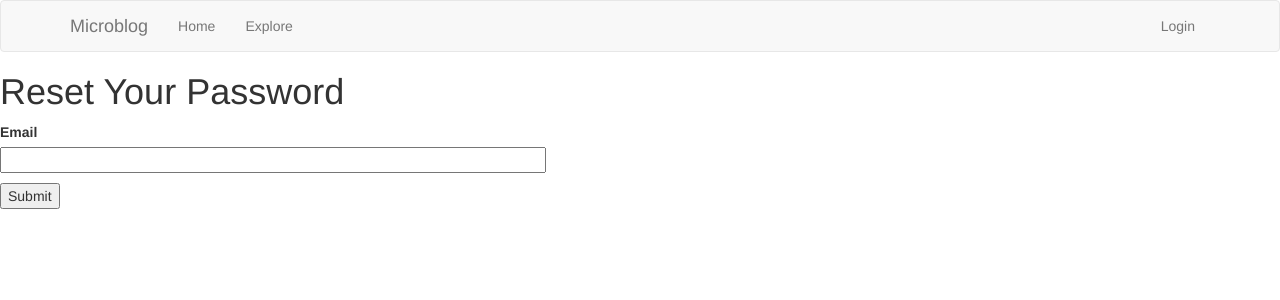
After one commit to lu2905363/my_app, a Flask app: page /reset_password_request in a window 1280 px wide. The commit adds this page. Shown: the top 300 px of the page. Run offline with Flask 2, Linux system fonts and the light colour scheme; some libraries are stand-ins or nearby versions.

Commit message:
Add password-resetting service and email support
Signed-off-by: lu2905363 <lu2905363@gmail.com>

```diff
--- a/app/forms.py
+++ b/app/forms.py
@@ -51,3 +51,14 @@ class EditProfileForm(FlaskForm):
 class PostForm(FlaskForm):
     post = TextAreaField('Write down what you are thinking about below', validators=[DataRequired(), Length(min=1, max=140)])
     submit = SubmitField('Submit')
+
+
+class ResetPasswordRequestForm(FlaskForm):
+    email = StringField('Email', validators=[DataRequired(), Email()])
+    submit = SubmitField('Submit')
+
+
+class ResetPasswordForm(FlaskForm):
+    password = PasswordField('Password', validators=[DataRequired()])
+    password2 = PasswordField('Confirm your password', validators=[DataRequired(), EqualTo('password')])
+    submit = SubmitField('Submit your password-resetting request')
--- a/app/routes.py
+++ b/app/routes.py
@@ -3,7 +3,8 @@ from flask import render_template, flash, redirect, url_for, request
 from flask_login import login_user, logout_user, current_user, login_required
 from werkzeug.urls import url_parse
 from app import app, db
-from app.forms import LoginForm, RegistrationForm, EditProfileForm, PostForm
+from app.forms import LoginForm, RegistrationForm, EditProfileForm, PostForm, ResetPasswordForm, ResetPasswordRequestForm
+from app.email import send_password_reset_email
 from app.models import User, Post
 
 
@@ -141,3 +142,35 @@ def unfollow(username):
     db.session.commit()
     flash('You\'re no longer following {}.'.format(username))
     return redirect(url_for('user', username=username))
+
+
+@app.route('/reset_password_request', methods=['GET', 'POST'])
+def reset_password_request():
+    if current_user.is_authenticated:
+        return redirect(url_for('index'))
+    form = ResetPasswordRequestForm()
+    if form.validate_on_submit():
+        user = User.query.filter_by(email=form.email.data).first()
+        if user:
+            send_password_reset_email(user)
+            flash('Reset mail has been sent. Check your mailbox and follow the instructions please.')
+        else:
+            flash('Invalid email address. Try entering the email address of your logging account.')
+        return redirect(url_for('login'))
+    return render_template('reset_password_request.html', title='Reset your password', form=form)
+
+
+@app.route('/reset_password/<token>', methods=['GET', 'POST'])
+def reset_password(token):
+    if current_user.is_authenticated:
+        return redirect(url_for('index'))
+    user = User.verify_reset_password_token(token)
+    if not user:
+        return redirect(url_for('index'))
+    form = ResetPasswordForm()
+    if form.validate_on_submit():
+        user.set_password(form.password.data)
+        db.session.commit()
+        flash('You have successfully reset your password!')
+        return redirect(url_for('login'))
+    return render_template('reset_password.html', form=form)
--- a/app/templates/login.html
+++ b/app/templates/login.html
@@ -10,4 +10,8 @@
     </div>
     <br>
     <p>New User? <a href="{{ url_for('register') }}">Click to Register!</a></p>
+    <p>
+        Forgot your password?
+        <a href="{{ url_for('reset_password_request') }}">Click to Reset It</a>
+    </p>
 {% endblock %}
--- /dev/null
+++ b/app/templates/reset_password_request.html
@@ -0,0 +1,16 @@
+{% extends 'base.html' %}
+
+{% block content %}
+    <h1>Reset Your Password</h1>
+    <form method="post">
+        {{ form.hidden_tag() }}
+        <p>
+            {{ form.email.label }}<br>
+            {{ form.email(size=64) }}<br>
+            {% for error in form.email.errors %}
+                <span style="color: red;">[{{ error }}]</span>
+            {% endfor %}
+        </p>
+        <p>{{ form.submit() }}</p>
+    </form>
+{% endblock %}
--- a/config.py
+++ b/config.py
@@ -12,5 +12,5 @@ class Config(object):
     MAIL_USE_TLS = os.environ.get('MAIL_USE_TLS') is not None
     MAIL_USERNAME = os.environ.get('MAIL_USERNAME')
     MAIL_PASSWORD = os.environ.get('MAIL_PASSWORD')
-    ADMINS = ['your-email@example.com']
+    ADMINS = ['lu2905363@qq.com', 'lu290363@gmail.com']
     POST_PER_PAGE = 5
```
Also changed, not shown: app/email.py (added, +18 -0 lines), app/models.py (+15 -1 lines), app/templates/email/reset_password.html (added, +11 -0 lines), app/templates/email/reset_password.txt (added, +9 -0 lines), app.db, 3 other files.
